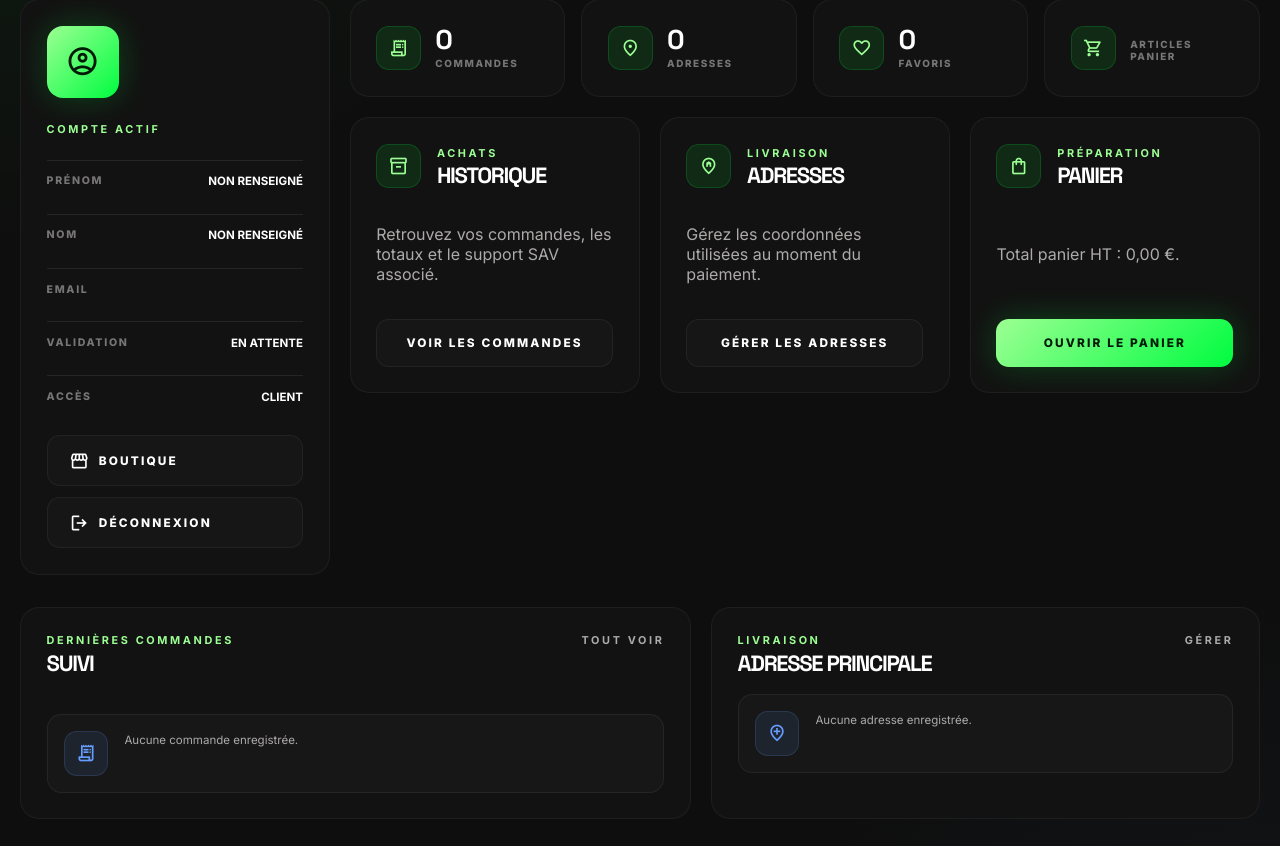
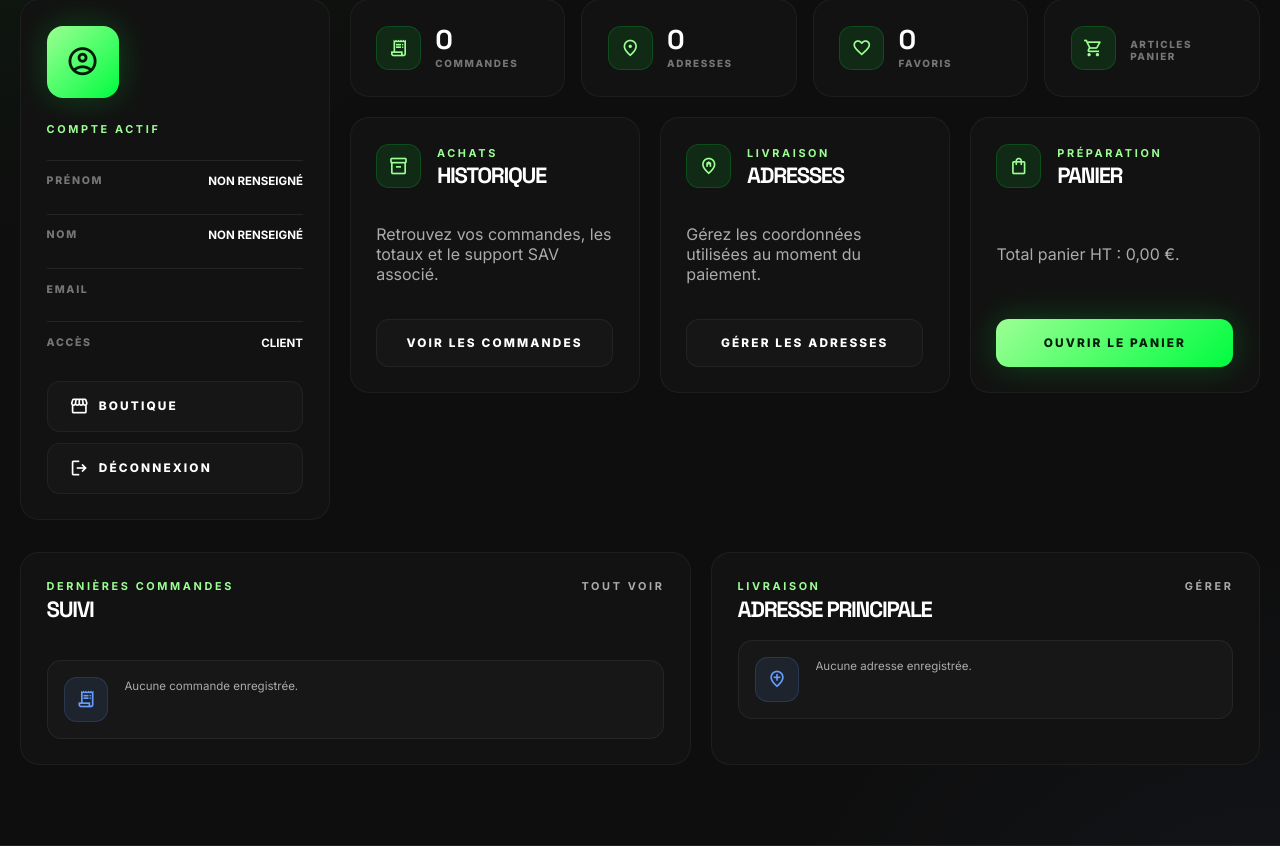
Before and after one commit to rfielbal/StreamCorner, a Symfony app: template StreamCorner/templates/profile/index.html.twig in a window 1280 px wide. Shown: the part 334-1180 px from the top of the page. Run offline with Twig, Linux system fonts and the light colour scheme; the template is opened without the code that fills it, so the values that code supplies are empty; some libraries are stand-ins or nearby versions.

Commit message:
Refonte page profil

```diff
--- a/StreamCorner/templates/profile/index.html.twig
+++ b/StreamCorner/templates/profile/index.html.twig
@@ -52,10 +52,6 @@
             <div>
               <span>Email</span>
               <strong>{{ user.email }}</strong>
-            </div>
-            <div>
-              <span>Validation</span>
-              <strong>{{ user.verified ? 'Email vérifié' : 'En attente' }}</strong>
             </div>
             <div>
               <span>Accès</span>
```
